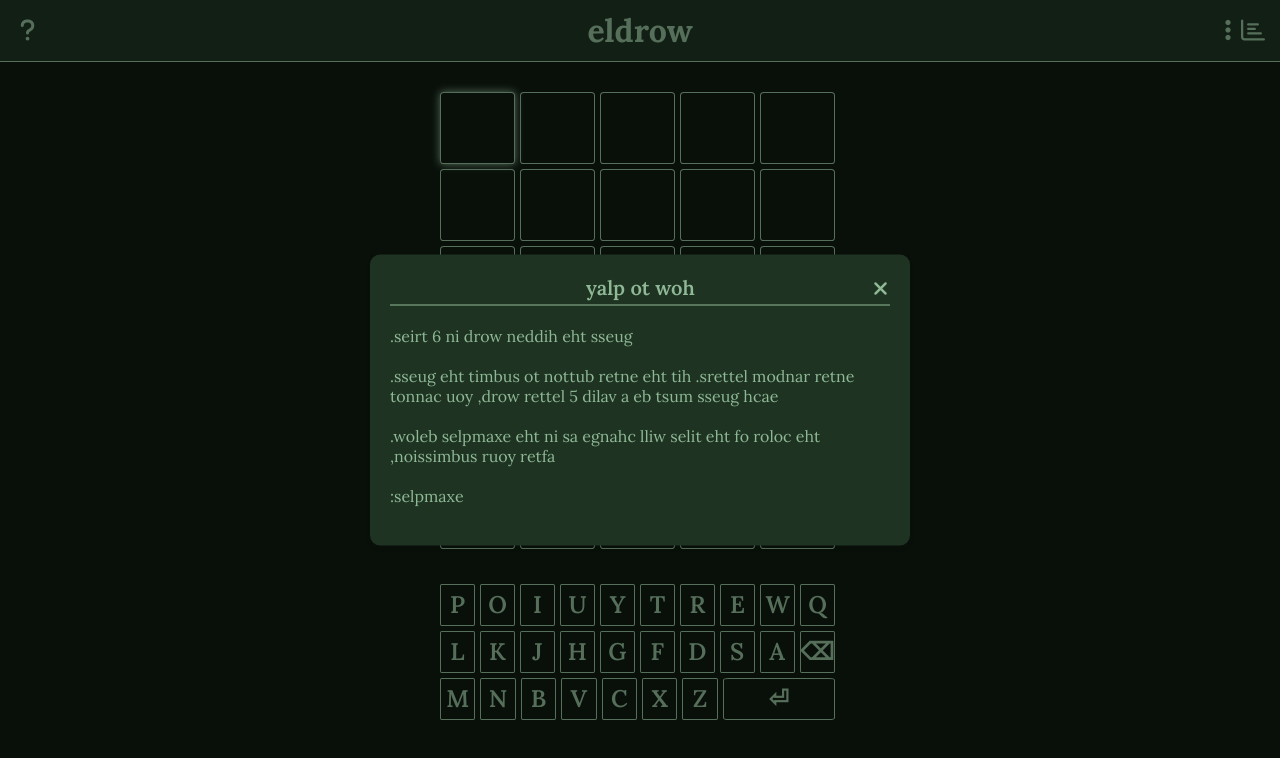
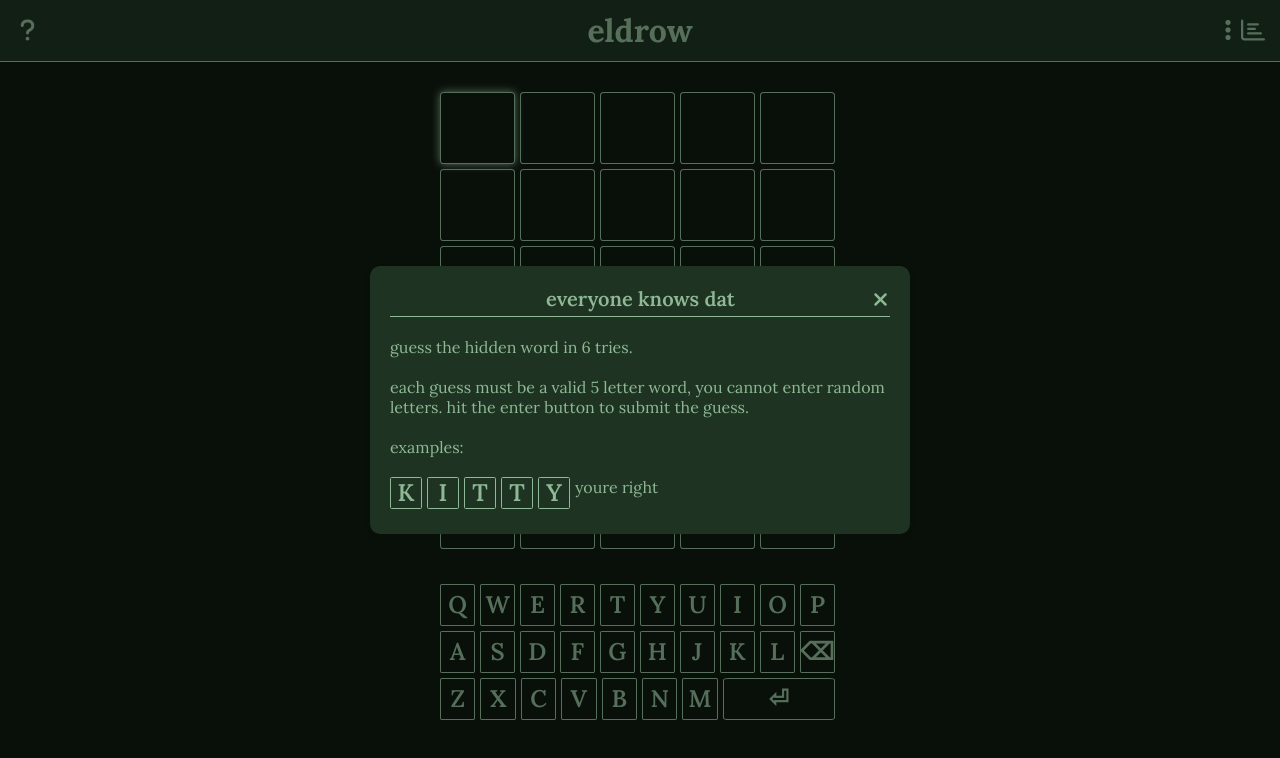
Before and after one commit to backstabslash/react-wordle, a React (Create React App) app: page / in a window 1280 px wide. Both pictures are taken after a click on the link 27 px from the left and 33 px from the top of the page. Shown: the top 758 px of the page. Built offline with nearby package versions, Linux system fonts and the light colour scheme; the HTML template or start-up script is replaced by a standard one.

Commit message:
closertoback

```diff
--- a/src/components/keyboard/board.jsx
+++ b/src/components/keyboard/board.jsx
@@ -7,7 +7,7 @@
     return (
         <div className="board">
             <div className='keyboardArea'>
-                <div className='row'> {['P', 'O', 'I', 'U', 'Y', 'T', 'R', 'E', 'W', 'Q'].map((key) => (
+                <div className='row'> {['Q', 'W', 'E', 'R', 'T', 'Y', 'U', 'I', 'O', 'P'].map((key) => (
                     <Key
                         value={key}
                         key={key}
@@ -15,7 +15,7 @@
                     />
                 ))}
                 </div>
-                <div className='row'> {['L', 'K', 'J', 'H', 'G', 'F', 'D', 'S', 'A', '⌫'].map((key) => (
+                <div className='row'> {['A', 'S', 'D', 'F', 'G', 'H', 'J', 'K', 'L', '⌫'].map((key) => (
                     <Key
                         value={key}
                         key={key}
@@ -23,7 +23,7 @@
                     />
                 ))}
                 </div>
-                <div className='row'> {['M', 'N', 'B', 'V', 'C', 'X', 'Z', '⏎'].map((key) => (
+                <div className='row'> {['Z', 'X', 'C', 'V', 'B', 'N', 'M', '⏎'].map((key) => (
                     <Key
                         value={key}
                         key={key}
--- a/src/components/mainarea/tile.css
+++ b/src/components/mainarea/tile.css
@@ -14,6 +14,13 @@
     font-weight: 600;
     width: 70px;
     height: 70px;
+    user-select: none;
+}
+
+.smallTile {
+    line-height: 30px;
+    max-width: 30px;
+    max-height: 30px;
 }
 
 .wrongTile {
@@ -21,7 +28,8 @@
 }
 
 .almostTile {
-    background-color: yellow;
+    background-color: #F5F5DC;
+    opacity: 0.7;
 }
 
 .rightTile {
--- a/src/components/modals/modalhelp.jsx
+++ b/src/components/modals/modalhelp.jsx
@@ -1,19 +1,27 @@
 import React from 'react';
 import './modalhelp.scss';
+import Tile from '../mainarea/tile'
 
 const ModalHelp = ({ open, setOpen }) => (
     <div className={`overlay animated ${open ? 'show' : ''}`} onClick={() => setOpen(false)}>
         <div className="modal" onClick={e => e.stopPropagation()} >
             <div className='headWrapper'>
-                <div className='headerTDiv'>yalp ot woh</div>
+                <div className='headerTDiv'>everyone knows dat</div>
                 <div className='headerIDiv'>
                     <i className="fa fa-times" aria-hidden="true" onClick={() => setOpen(false)}></i>
                 </div>
             </div>
-            <span className='helpSpan'><br />.seirt 6 ni drow neddih eht sseug
-                <br /><br />.sseug eht timbus ot nottub retne eht tih .srettel modnar retne tonnac uoy ,drow rettel 5 dilav a eb tsum sseug hcae
-                <br /><br />.woleb selpmaxe eht ni sa egnahc lliw selit eht fo roloc eht ,noissimbus ruoy retfa
-                <br /><br />:selpmaxe<br /><br />
+            <span className='helpSpan'><br />guess the hidden word in 6 tries.
+                <br /><br />each guess must be a valid 5 letter word, you cannot enter random letters. hit the enter button to submit the guess.
+                <br /><br />examples:<br /><br />
+                <div className='exampleRow'>
+                    <Tile className={"smallTile rightTile"} value={"K"} />
+                    <Tile className={"smallTile rightTile"} value={"I"} />
+                    <Tile className={"smallTile rightTile"} value={"T"} />
+                    <Tile className={"smallTile rightTile"} value={"T"} />
+                    <Tile className={"smallTile rightTile"} value={"Y"} />
+                    youre right
+                </div>
             </span>
         </div>
     </div>
--- a/src/components/modals/modalhelp.scss
+++ b/src/components/modals/modalhelp.scss
@@ -39,6 +39,12 @@
     cursor: default;
 }
 
+.exampleRow {
+    display: flex;
+    align-items: flex-start;
+    margin-bottom: 5px;
+}
+
 .overlay {
     position: absolute;
     left: 0;
@@ -53,7 +59,7 @@
     background-color: #1E3322;
     width: 70%;
     max-width: 500px;
-    max-height: 300px;
+    max-height: 500px;
     padding: 20px 20px 20px 20px;
     border-radius: 10px;
     position: absolute;
--- a/src/containers/game.jsx
+++ b/src/containers/game.jsx
@@ -61,7 +61,7 @@
             ['', '', '', '', '']
         ],
         curRow: 0,
-        curWord: "death",
+        curWord: "kitty",
     };
 
     componentDidMount() {
@@ -81,17 +81,17 @@
     onKeyClick = ({ value }) => {
         const { letters, curWord } = this.state;
         let { curRow, colors } = this.state;
+        let win = false;
         const posChange = letters[curRow].indexOf(' ');
-        console.log(posChange);
-        if (value !== '⏎' && value !== 'Enter' && value !== '⌫' && value !== 'Backspace' && posChange !== 4 && posChange !== -1) {
-            colors[curRow][posChange + 1] = 'activeTile';
-            colors[curRow][posChange] = '';
-        }
         if (value === '⏎' || value === 'Enter') {
             if (posChange === -1) colors[curRow][4] = '';
-            const word = letters[curRow].join('');
-            if (word.toLocaleLowerCase() === curWord) for (let i = 0; i < 5; i++) colors[curRow][i] = 'rightTile';
-            if (!letters[curRow].includes(' ') && curRow < 5) { curRow++; colors[curRow][0] = 'activeTile'; }
+            if (!letters[curRow].includes(' ')) {
+                win = this.colorsAccordingToGuess(letters[curRow].join('').toLocaleLowerCase(), curWord, curRow, colors);
+                if (curRow < 5) {
+                    curRow++;
+                    colors[curRow][0] = 'activeTile';
+                }
+            }
         }
         else if ((value === '⌫' || value === 'Backspace')) {
             if (letters[curRow][0] !== ' ') {
@@ -104,9 +104,44 @@
             }
         }
         else {
+            if (posChange !== 4 && posChange !== -1) {
+                colors[curRow][posChange + 1] = 'activeTile';
+                colors[curRow][posChange] = '';
+            }
             letters[curRow][posChange] = value;
         }
+        if (win) setTimeout(() => this.onWin(), 100);
         this.setState({ letters: letters, curRow: curRow, colors: colors });
+    }
+
+    colorsAccordingToGuess(guess, curWord, curRow, colors) {
+        let rightGuess = curWord, win = true;
+        for (let i = 0; i < guess.length; i++) {
+            if (rightGuess.includes(guess[i])) {
+                if (rightGuess[i] === guess[i]) {
+                    colors[curRow][i] = 'rightTile';
+                    rightGuess = this.replaceAt(rightGuess, rightGuess.indexOf(guess[i]), '1');
+                }
+                else {
+                    colors[curRow][i] = 'almostTile';
+                    rightGuess = this.replaceAt(rightGuess, rightGuess.indexOf(guess[i]), '1');
+                    win = false;
+                }
+            }
+            else {
+                colors[curRow][i] = 'wrongTile';
+                win = false;
+            }
+        }
+        return win;
+    }
+
+    onWin() {
+        console.log("congrats Dear friend :)");
+    }
+
+    replaceAt(string, index, replacement) {
+        return string.substring(0, index) + replacement + string.substring(index + replacement.length);
     }
 
     render() {
```
